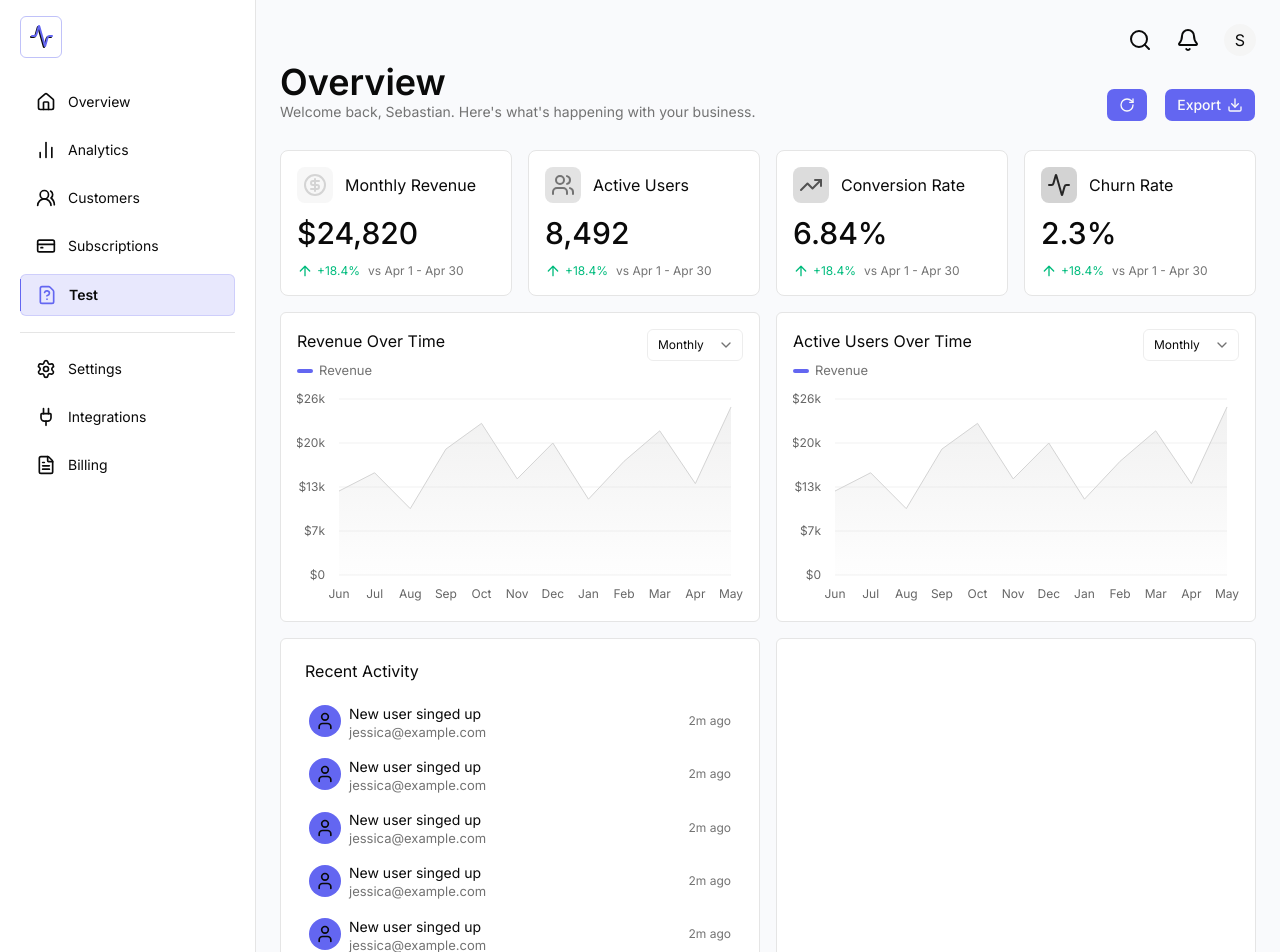
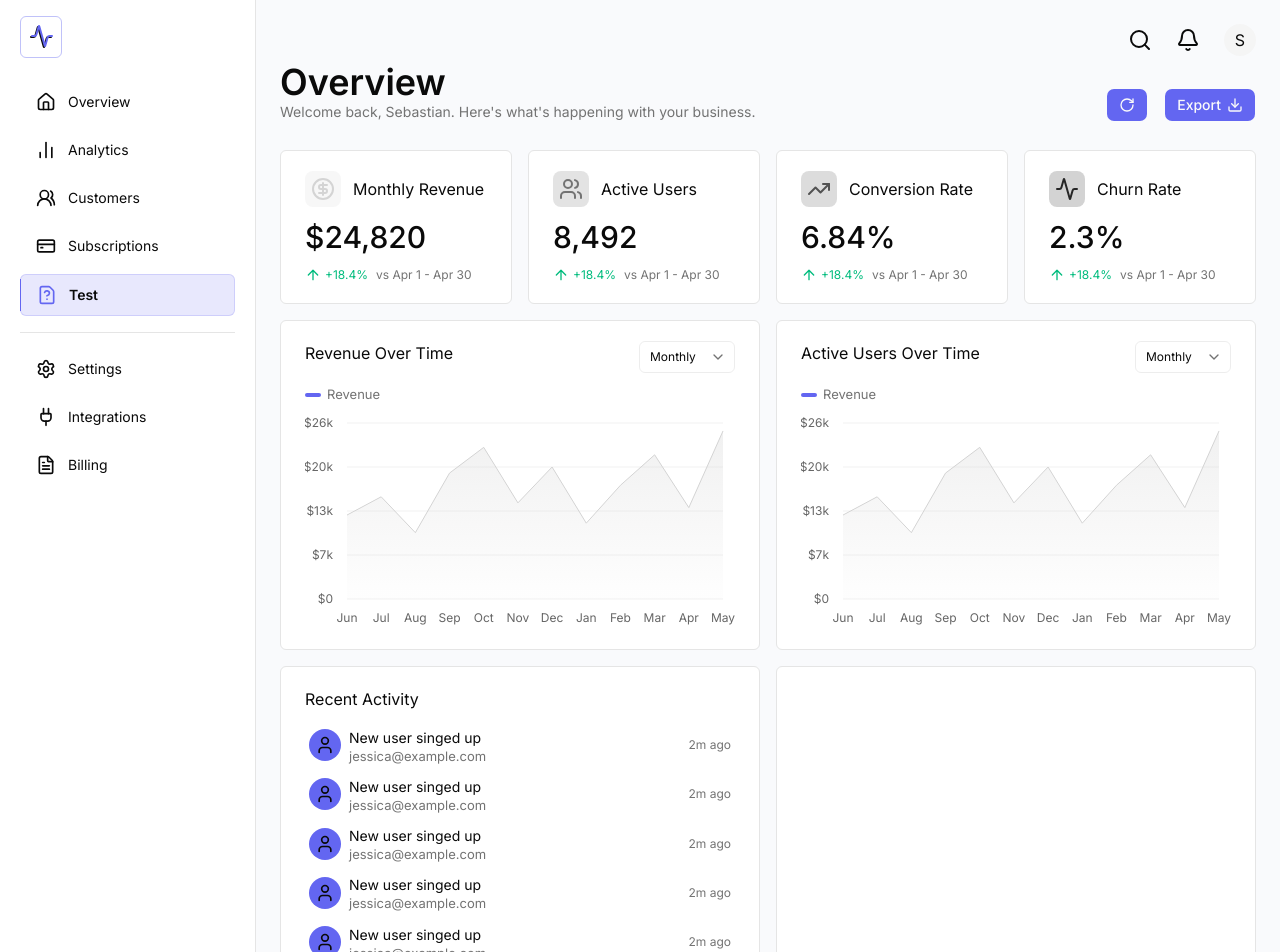
Before and after one commit to svsxn/metricly, a Next.js app: page / in a window 1280 px wide. Shown: the top 952 px of the page. Built offline with nearby package versions, Linux system fonts and the light colour scheme.

Commit message:
feat: add box

```diff
--- /dev/null
+++ b/src/components/box.tsx
@@ -0,0 +1,19 @@
+import { cn } from "@/lib/utils";
+
+type Props = {
+  children: React.ReactNode;
+  className?: string;
+};
+
+export default function Box({ children, className }: Props) {
+  return (
+    <div
+      className={cn(
+        "flex flex-col gap-3 bg-card border rounded-sm px-6 py-5",
+        className,
+      )}
+    >
+      {children}
+    </div>
+  );
+}
--- a/src/components/dashboard/card.tsx
+++ b/src/components/dashboard/card.tsx
@@ -1,5 +1,6 @@
 import type { Card } from "@/types/general";
 import { ArrowUpIcon } from "lucide-react";
+import Box from "../box";
 
 type Props = Card & {
   index: number;
@@ -15,7 +16,7 @@ const colorMap: Record<number, { bg: string; icon: string }> = {
 export default function Card({ index, Icon, title, amount }: Props) {
   const styles = colorMap[index + 1];
   return (
-    <div className="flex flex-col col-span-2 xl:col-span-1 gap-3 bg-card rounded-md p-4 border">
+    <Box className="col-span-2 xl:col-span-1">
       <div className="flex items-center gap-3">
         <div className={`${styles.bg} p-1.5 rounded-md`}>
           <Icon color={styles.icon} />
@@ -30,6 +31,6 @@ export default function Card({ index, Icon, title, amount }: Props) {
         </div>
         <span className="text-muted-foreground">vs Apr 1 - Apr 30</span>
       </div>
-    </div>
+    </Box>
   );
 }
--- a/src/components/dashboard/chart-card.tsx
+++ b/src/components/dashboard/chart-card.tsx
@@ -15,6 +15,7 @@ import {
   SelectTrigger,
   SelectValue,
 } from "../ui/select";
+import Box from "../box";
 
 type Props = {
   title: string;
@@ -50,7 +51,7 @@ export default function ChartCard({ title }: Props) {
   };
 
   return (
-    <div className="col-span-4 lg:col-span-2 bg-card border rounded-sm p-4">
+    <Box className="col-span-4 lg:col-span-2">
       <div className="flex justify-between">
         <h2>{title}</h2>
         {/*<span className="text-sm">Monthly</span>*/}
@@ -67,6 +68,7 @@ export default function ChartCard({ title }: Props) {
           </SelectContent>
         </Select>
       </div>
+      <div>
         <div className="flex items-center gap-1.5 text-muted-foreground text-[13px]">
           <div className="h-1 w-4 shrink-0 rounded-full bg-primary" />
           Revenue
@@ -112,5 +114,6 @@ export default function ChartCard({ title }: Props) {
           </AreaChart>
         </ChartContainer>
       </div>
+    </Box>
   );
 }
--- a/src/components/dashboard/recent-activity.tsx
+++ b/src/components/dashboard/recent-activity.tsx
@@ -1,12 +1,13 @@
 import { ACTIVITIES } from "@/data/activities";
 import Activity from "./activity";
 import { ArrowRightIcon } from "lucide-react";
+import Box from "../box";
 
 export default function RecentActivity() {
   return (
-    <div className="flex flex-col gap-4 col-span-2 bg-card border rounded-sm px-6 py-5">
+    <Box className="col-span-2">
       <h2>Recent Activity</h2>
-      <div className="flex flex-col gap-2">
+      <div className="flex flex-col gap-1">
         {ACTIVITIES.map((activity, index) => (
           <Activity
             key={index}
@@ -25,6 +26,6 @@ export default function RecentActivity() {
           className="group-hover:translate-x-1 transition-transform"
         />
       </div>
-    </div>
+    </Box>
   );
 }
```
Lines whose indentation alone changed are shown as unchanged.
